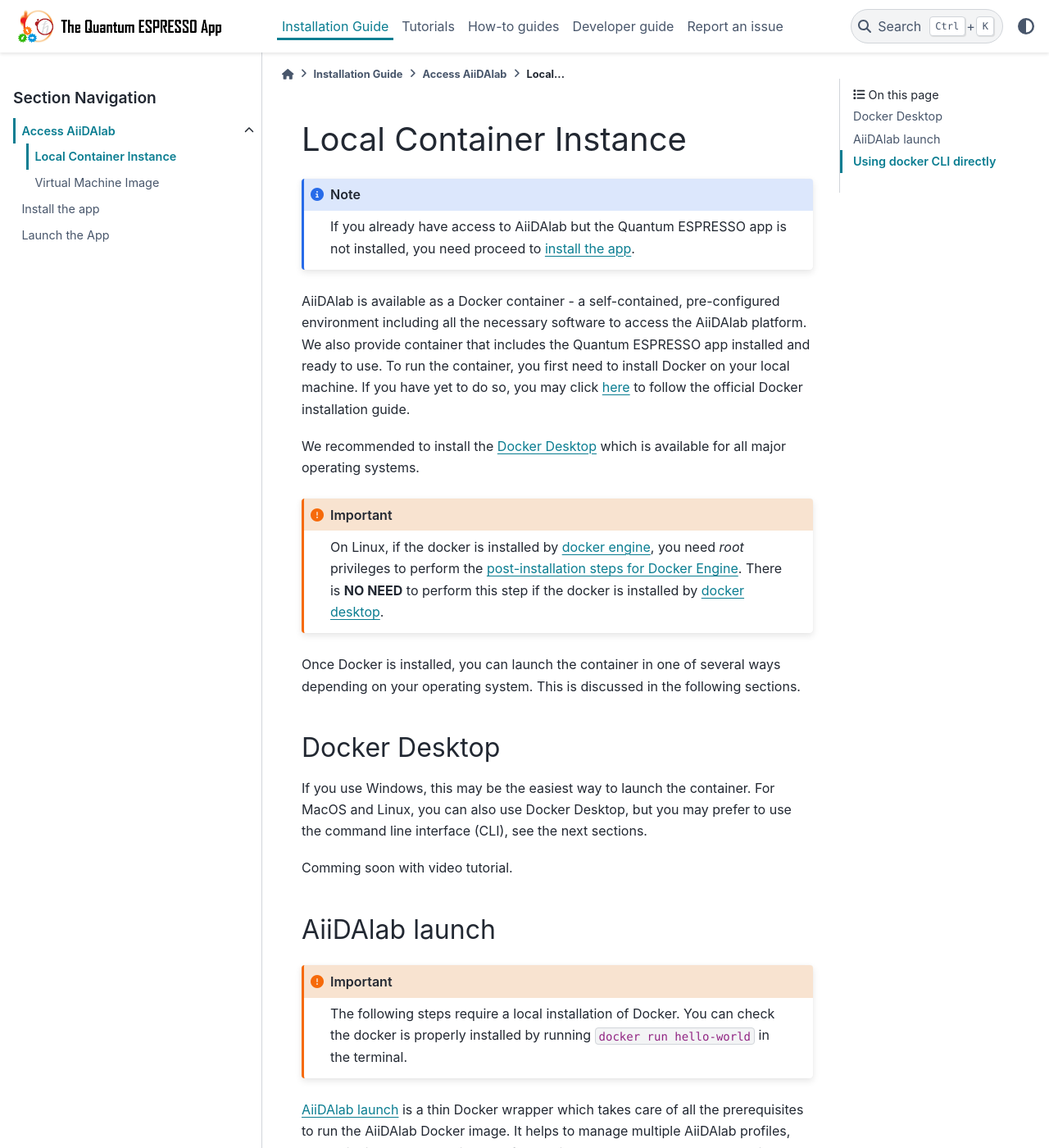
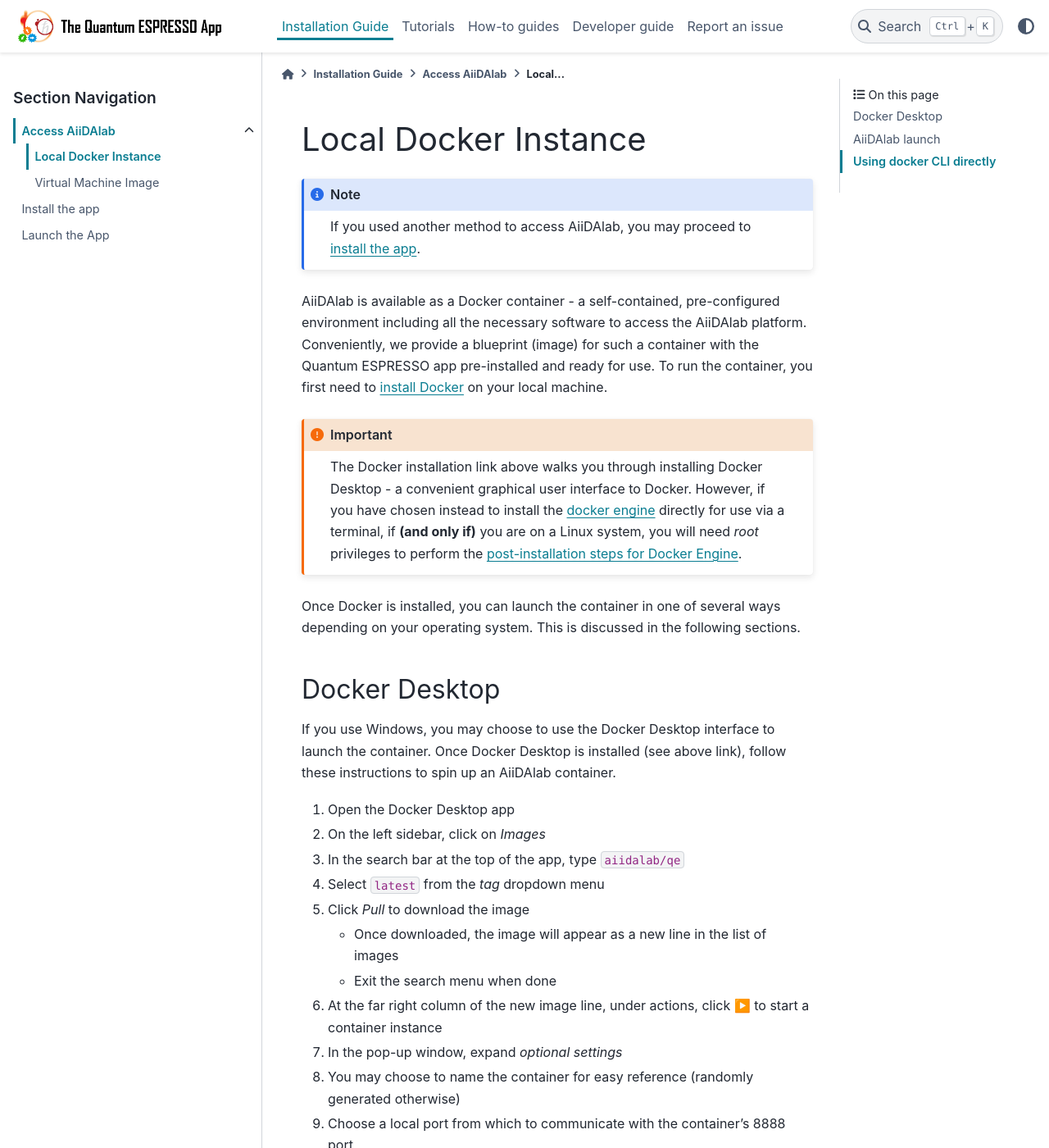
Before and after one commit to aiidalab/aiidalab-qe, a Sphinx documentation site: the page built from docs/source/installation/access_aiidalab/container.rst, in a window 1280 px wide and 1400 px high. Shown: the whole window at 82% size. Built offline with Sphinx 7.4.7 and the PyData theme 0.15.4, drawn with Linux system fonts in a browser that asks for light colours; some of the changed text lies outside the part shown.

Commit message:
Docs update on running docker container with docker desktop (#586)
Update language
Add a section describing how to spin up an aiidalab/qe container using Windows Docker Desktop

```diff
--- a/docs/source/installation/access_aiidalab/container.rst
+++ b/docs/source/installation/access_aiidalab/container.rst
@@ -1,21 +1,17 @@
-========================
-Local Container Instance
-========================
+=====================
+Local Docker Instance
+=====================
 
 .. note::
 
-   If you already have access to AiiDAlab but the Quantum ESPRESSO app is not installed, you need proceed to :doc:`install the app </installation/install>`.
+   If you used another method to access AiiDAlab, you may proceed to :doc:`install the app </installation/install>`.
 
 AiiDAlab is available as a Docker container - a self-contained, pre-configured environment including all the necessary software to access the AiiDAlab platform.
-We also provide container that includes the Quantum ESPRESSO app installed and ready to use.
-To run the container, you first need to install Docker on your local machine.
-If you have yet to do so, you may click `here <https://docs.docker.com/get-docker>`_ to follow the official Docker installation guide.
-
-We recommended to install the `Docker Desktop <https://docs.docker.com/desktop/>`_ which is available for all major operating systems.
+Conveniently, we provide a blueprint (image) for such a container with the Quantum ESPRESSO app pre-installed and ready for use. To run the container, you first need to `install Docker <https://docs.docker.com/get-docker>`_ on your local machine.
 
 .. important::
 
-   On Linux, if the docker is installed by `docker engine <https://docs.docker.com/engine/install/ubuntu/>`_, you need `root` privileges to perform the `post-installation steps for Docker Engine <https://docs.docker.com/engine/install/linux-postinstall/>`_. There is **NO NEED** to perform this step if the docker is installed by `docker desktop <https://docs.docker.com/docker-for-windows/install/>`_.
+   The Docker installation link above walks you through installing Docker Desktop - a convenient graphical user interface to Docker. However, if you have chosen instead to install the `docker engine <https://docs.docker.com/engine/install/ubuntu/>`_ directly for use via a terminal, if **(and only if)** you are on a Linux system, you will need `root` privileges to perform the `post-installation steps for Docker Engine <https://docs.docker.com/engine/install/linux-postinstall/>`_.
 
 Once Docker is installed, you can launch the container in one of several ways depending on your operating system.
 This is discussed in the following sections.
@@ -23,18 +19,61 @@
 Docker Desktop
 **************
 
-If you use Windows, this may be the easiest way to launch the container.
-For MacOS and Linux, you can also use Docker Desktop, but you may prefer to use the command line interface (CLI), see the next sections.
+If you use Windows, you may choose to use the Docker Desktop interface to launch the container.
+Once Docker Desktop is installed (see above link), follow these instructions to spin up an AiiDAlab container.
 
-Comming soon with video tutorial.
+#. Open the Docker Desktop app
+#. On the left sidebar, click on *Images*
+#. In the search bar at the top of the app, type ``aiidalab/qe``
+#. Select ``latest`` from the *tag* dropdown menu
+#. Click *Pull* to download the image
+
+   * Once downloaded, the image will appear as a new line in the list of images
+   * Exit the search menu when done
+
+#. At the far right column of the new image line, under actions, click ▶️ to start a container instance
+#. In the pop-up window, expand *optional settings*
+#. You may choose to name the container for easy reference (randomly generated otherwise)
+#. Choose a local port from which to communicate with the container's 8888 port
+#. Set up the following local volumes: **see notes below**
+
+   * ``<local-docker-volumes-dir>\aiidalab_qe_home`` --> ``/home/jovyan``
+   * ``<local-docker-volumes-dir>\aiidalab_qe_conda`` --> ``/home/jovyan/.conda``
+
+   .. note::
+
+      ``local-docker-volumes-dir`` can be any local directory in which to store Docker volumes, for example ``C:\Users\<username>\Docker\``
+
+#. Click *Run* to start the container
+#. On the left sidebar, click on *Containers*
+#. Click on the name of your newly-created container
+#. Wait for the container build process to finish
+
+   * The log will show a line ``To access the notebook, open this file in a browser:``
+
+#. Click on the ``<port>:8888`` link at the top of the app to open AiiDAlab in the browser
+#. Copy and paste the container's token to the browser and submit to open AiiDAlab
+
+   * The token can be found at the bottom of the log in a line similar to ``...?token=<long-hash>``
+
+   .. note::
+
+      Subsequent connections to the port in the browser will not prompt for a token for some time. If and when it does, you may again retrieve the token from the log.
+
+.. important::
+
+   To avoid losing your work when the container shuts down (manually, or when the machine is turned off), it is important to associate the container with a volume - a local directory - with which the container data's is mirrored. When set up, the container will restart from this mirrored volume.
+
+Note that Docker Desktop is also available for MacOS and Linux.
+However, you may prefer to use the command line interface (CLI).
+If so, proceed to the following sections for instructions.
 
 AiiDAlab launch
 ***************
 
 .. important::
 
-   The following steps require a local installation of Docker.
-   You can check the docker is properly installed by running ``docker run hello-world`` in the terminal.
+   The following steps require a local installation of Docker. You can verify your Docker installation by running ``docker run hello-world`` in the terminal.
 
 `AiiDAlab launch`_ is a thin Docker wrapper which takes care of all the prerequisites to run the AiiDAlab Docker image.
 It helps to manage multiple AiiDAlab profiles, each with its own home directory for persistent storage, and allows to easily switch between them.
```
